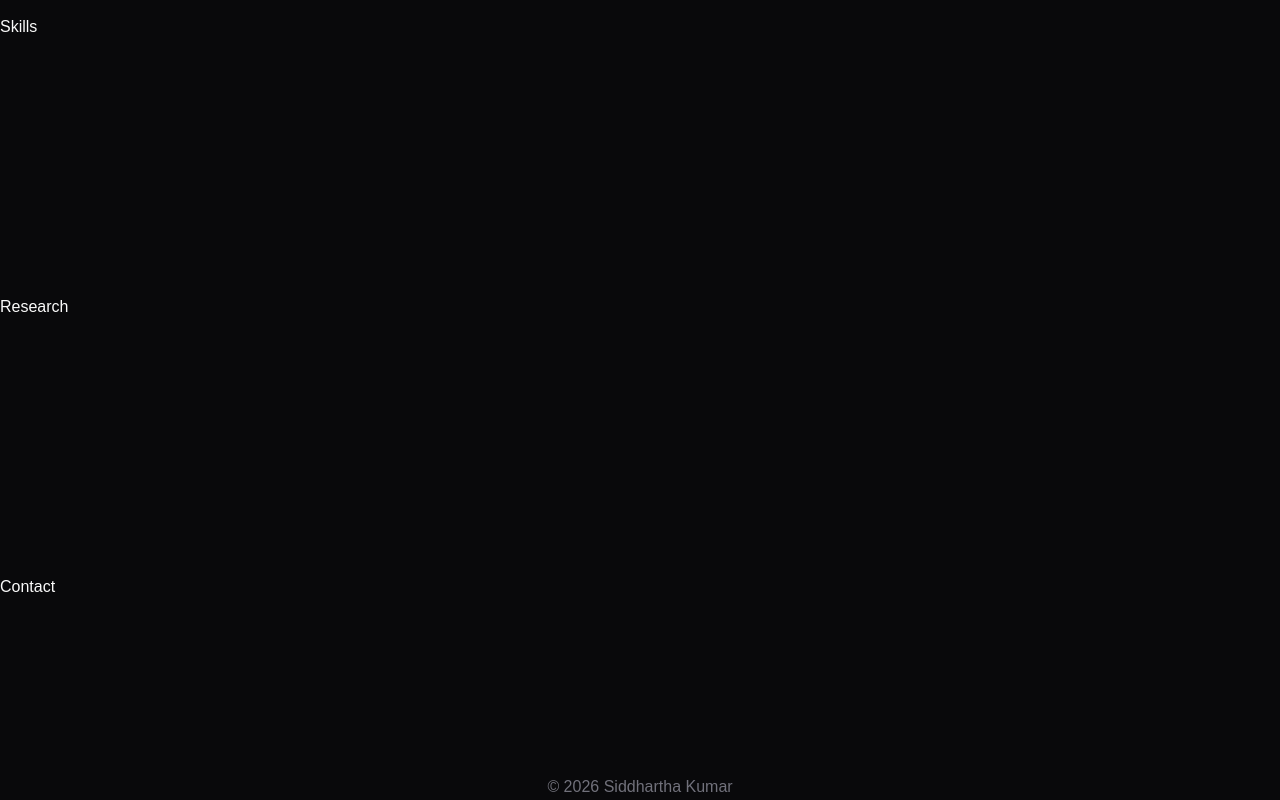
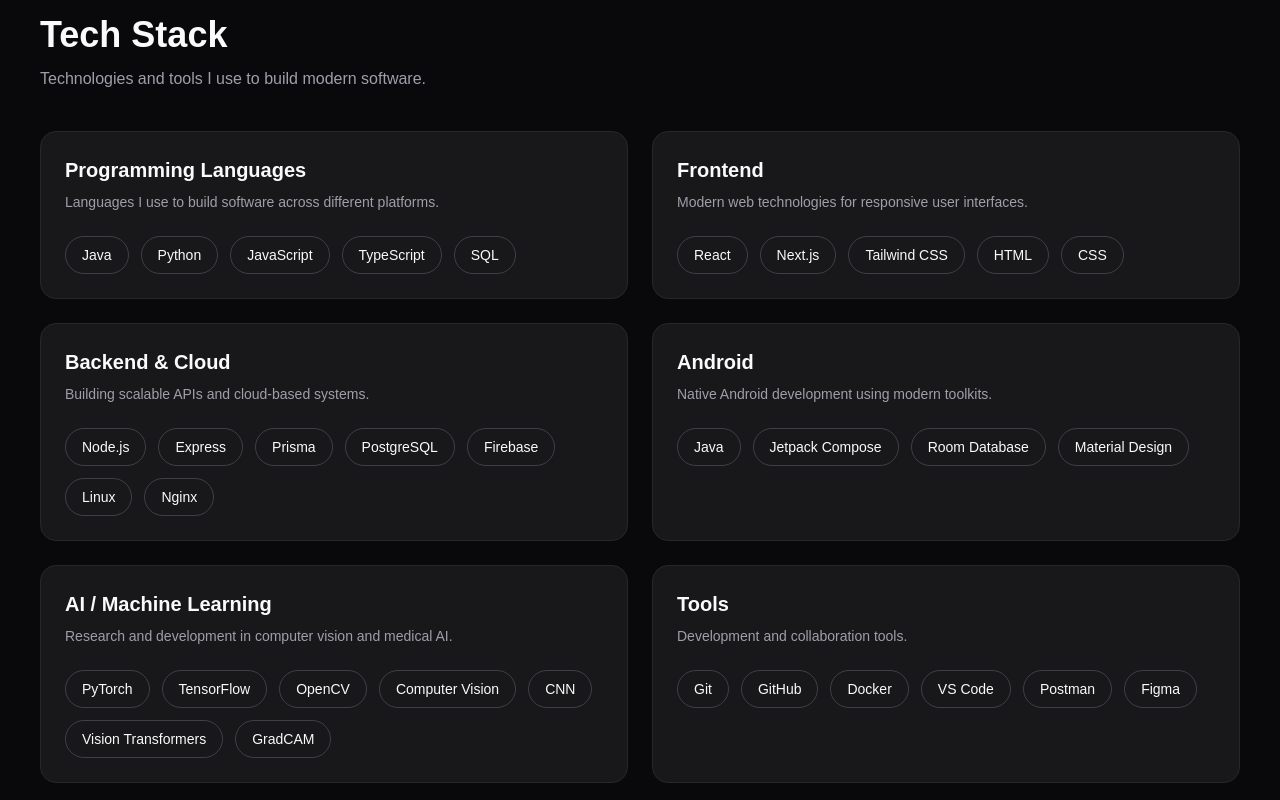
Before and after one commit to devsiddhartha31/devsiddhartha31.github.io, a Next.js app in the folder portfolio/: page / in a window 1280 px wide. Shown: the part 3880-4680 px from the top of the page. Built offline with nearby package versions, Linux system fonts and the light colour scheme.

Commit message:
updated skill section

```diff
--- /dev/null
+++ b/portfolio/components/skills/SkillBadge.tsx
@@ -0,0 +1,11 @@
+interface Props {
+  skill: string;
+}
+
+export default function SkillBadge({ skill }: Props) {
+  return (
+    <span className="rounded-full border border-zinc-700 bg-zinc-900 px-4 py-2 text-sm transition hover:border-indigo-500 hover:text-indigo-400">
+      {skill}
+    </span>
+  );
+}
--- /dev/null
+++ b/portfolio/components/skills/SkillCategory.tsx
@@ -0,0 +1,31 @@
+import { SkillCategory as SkillCategoryType } from "@/types/skill";
+import SkillBadge from "./SkillBadge";
+
+interface Props {
+  category: SkillCategoryType;
+}
+
+export default function SkillCategory({ category }: Props) {
+  return (
+    <div className="rounded-2xl border border-zinc-800 bg-zinc-900 p-6">
+
+      <h3 className="text-xl font-semibold">
+        {category.title}
+      </h3>
+
+      <p className="mt-2 text-sm text-zinc-400">
+        {category.description}
+      </p>
+
+      <div className="mt-6 flex flex-wrap gap-3">
+        {category.skills.map((skill) => (
+          <SkillBadge
+            key={skill}
+            skill={skill}
+          />
+        ))}
+      </div>
+
+    </div>
+  );
+}
--- a/portfolio/components/skills/Skills.tsx
+++ b/portfolio/components/skills/Skills.tsx
@@ -1,7 +1,30 @@
+import Container from "@/components/ui/Container";
+import Section from "@/components/ui/Section";
+import SectionTitle from "@/components/ui/SectionTitle";
+
+import { skillCategories } from "@/data/skills";
+import SkillCategory from "./SkillCategory";
+
 export default function Skills() {
   return (
-    <section className="py-32">
-      Skills
-    </section>
+    <Section id="skills">
+      <Container>
+
+        <SectionTitle
+          title="Tech Stack"
+          subtitle="Technologies and tools I use to build modern software."
+        />
+
+        <div className="grid gap-6 lg:grid-cols-2">
+          {skillCategories.map((category) => (
+            <SkillCategory
+              key={category.id}
+              category={category}
+            />
+          ))}
+        </div>
+
+      </Container>
+    </Section>
   );
 }
--- a/portfolio/data/skills.ts
+++ b/portfolio/data/skills.ts
@@ -0,0 +1,85 @@
+import { SkillCategory } from "@/types/skill";
+
+export const skillCategories: SkillCategory[] = [
+  {
+    id: 1,
+    title: "Programming Languages",
+    description: "Languages I use to build software across different platforms.",
+    skills: [
+      "Java",
+      "Python",
+      "JavaScript",
+      "TypeScript",
+      "SQL",
+    ],
+  },
+
+  {
+    id: 2,
+    title: "Frontend",
+    description: "Modern web technologies for responsive user interfaces.",
+    skills: [
+      "React",
+      "Next.js",
+      "Tailwind CSS",
+      "HTML",
+      "CSS",
+    ],
+  },
+
+  {
+    id: 3,
+    title: "Backend & Cloud",
+    description: "Building scalable APIs and cloud-based systems.",
+    skills: [
+      "Node.js",
+      "Express",
+      "Prisma",
+      "PostgreSQL",
+      "Firebase",
+      "Linux",
+      "Nginx",
+    ],
+  },
+
+  {
+    id: 4,
+    title: "Android",
+    description: "Native Android development using modern toolkits.",
+    skills: [
+      "Java",
+      "Jetpack Compose",
+      "Room Database",
+      "Material Design",
+    ],
+  },
+
+  {
+    id: 5,
+    title: "AI / Machine Learning",
+    description: "Research and development in computer vision and medical AI.",
+    skills: [
+      "PyTorch",
+      "TensorFlow",
+      "OpenCV",
+      "Computer Vision",
+      "CNN",
+      "Vision Transformers",
+      "GradCAM",
+    ],
+  },
+
+  {
+    id: 6,
+    title: "Tools",
+    description: "Development and collaboration tools.",
+    skills: [
+      "Git",
+      "GitHub",
+      "Docker",
+      "VS Code",
+      "Postman",
+      "Figma",
+    ],
+  },
+];
--- /dev/null
+++ b/portfolio/types/skill.ts
@@ -0,0 +1,6 @@
+export interface SkillCategory {
+  id: number;
+  title: string;
+  description: string;
+  skills: string[];
+}
```
